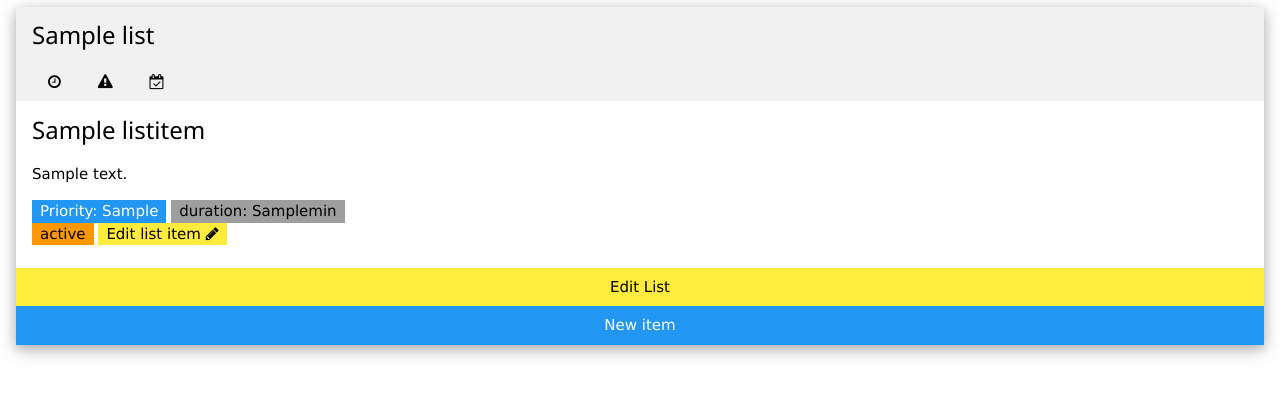
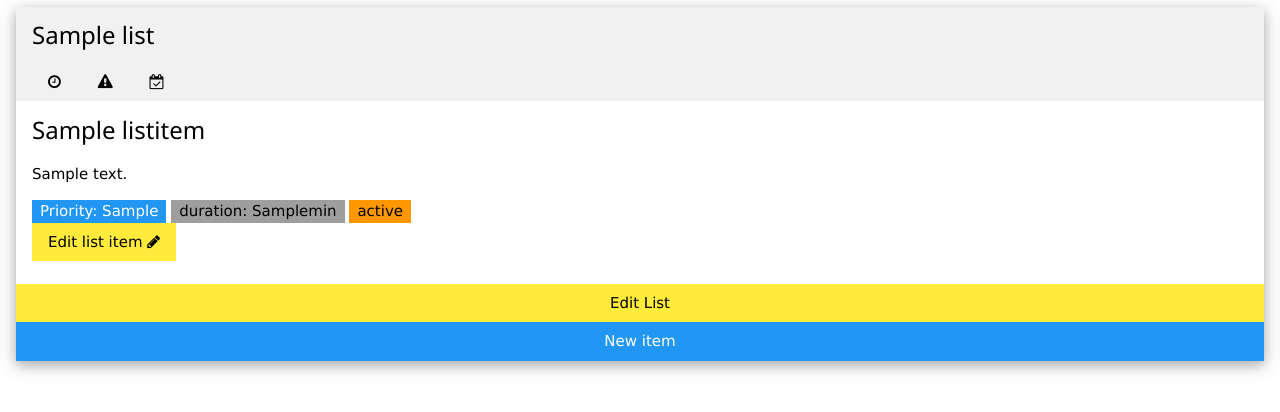
Before and after one commit to WinterBreeze31/backend-challange-2, a PHP site: page / in a window 1280 px wide. Shown: the part 138-550 px from the top of the page. Run offline with PHP 8.4, Linux system fonts and the light colour scheme; tables that the repository leaves empty or names only in its code hold one stand-in row (values such as "Sample post"); data that the repository does not hold is empty.

Commit message:
small front end updates

```diff
--- a/plannertool/index.php
+++ b/plannertool/index.php
@@ -72,13 +72,14 @@ $list = $pdo->query('SELECT * FROM `list`');
                                 <p><?php echo $val1['content']; ?></p>
                                 <span class="w3-tag w3-blue">Priority: <?php echo $val1['priority']; ?></span>
                                 <span class="w3-tag w3-grey">duration: <?php echo $val1['duration']; ?>min</span>
-                                <br>
+
                                 <span class="w3-tag w3-orange"><?php if ($val1['status']) {
                                                                     echo "active";
                                                                 } else {
                                                                     echo "inactive";
                                                                 } ?></span>
-                                <span class="w3-tag w3-yellow" onclick="modal('modalItem<?php echo $val1['id'] ?>', 'open')">
+                                                                <br>
+                                <span class="w3-btn w3-yellow" onclick="modal('modalItem<?php echo $val1['id'] ?>', 'open')">
                                     Edit list item <i class="fa fa-pencil" aria-hidden="true"></i>
                                 </span>
                             </div>
```
